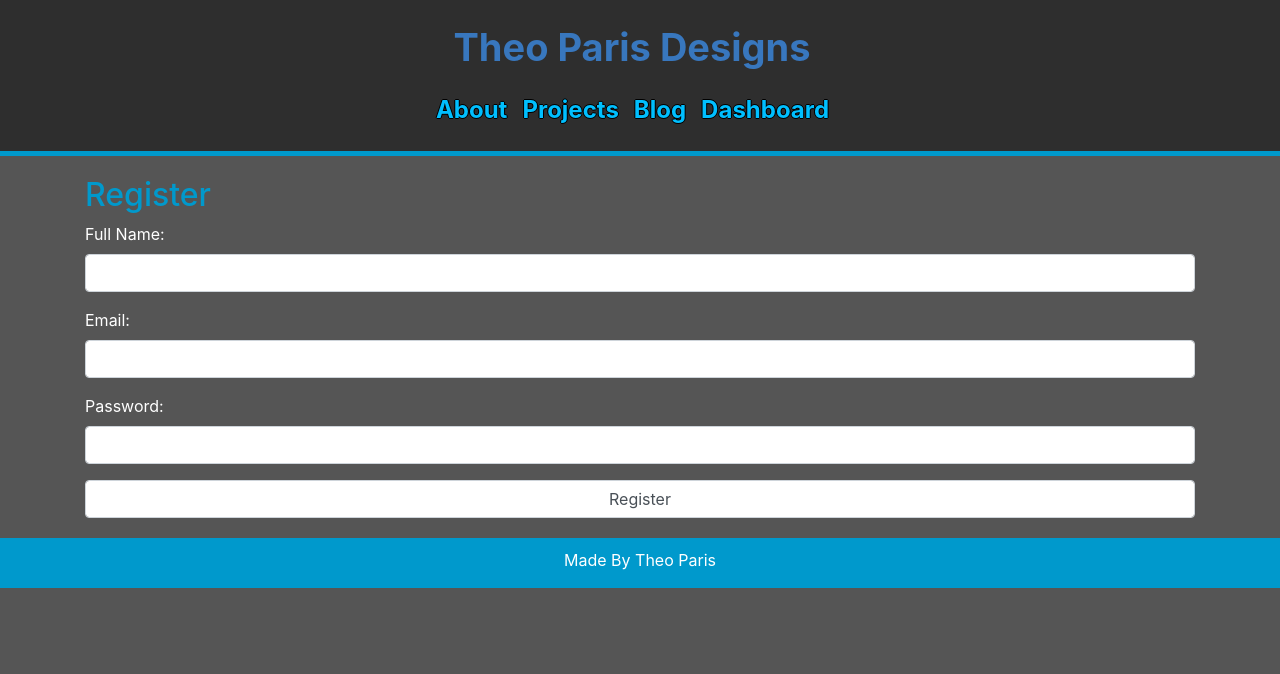
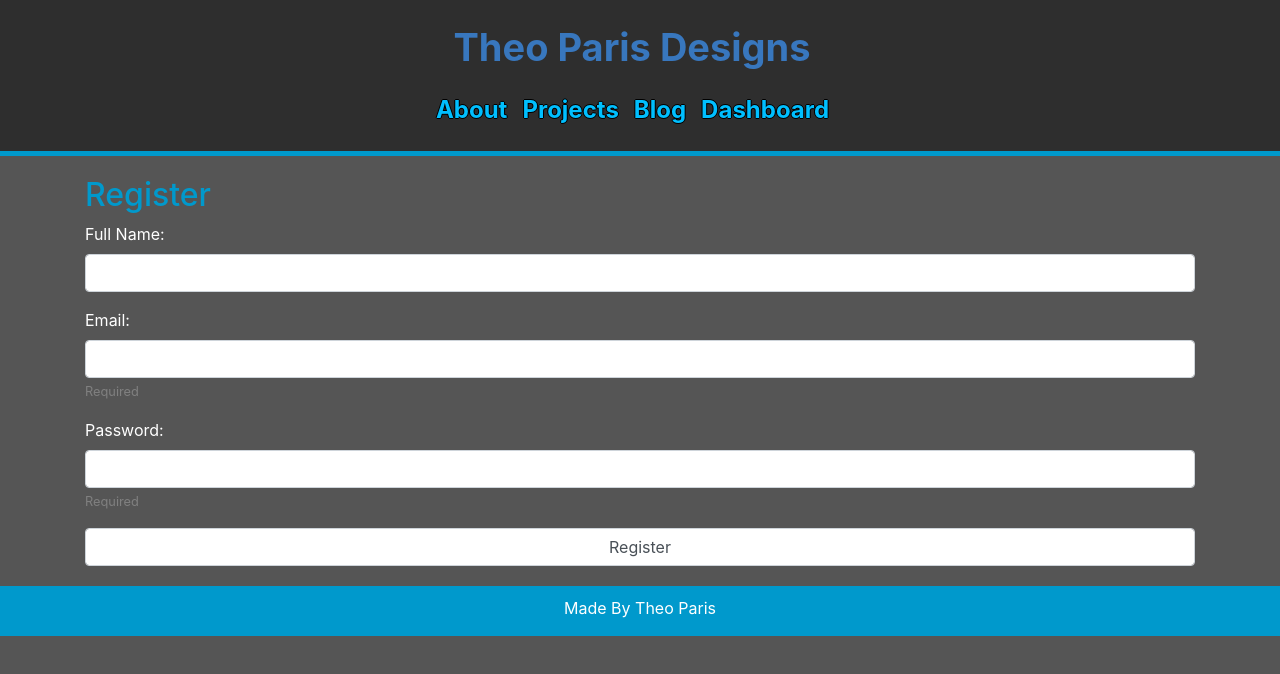
Before and after one commit to theoparis/website-old, a React (Create React App) app: page /register in a window 1280 px wide. Shown: the top 674 px of the page. Built offline with nearby package versions, Linux system fonts and the light colour scheme; no server answers.

Commit message:
fixed rquired text

```diff
--- a/src/components/Auth/Register.tsx
+++ b/src/components/Auth/Register.tsx
@@ -56,7 +56,7 @@ export class Register extends Component<
                                     onChange={this.handleUsernameChange}
                                     required
                                 />
-                                <small placeholder="Required" />
+                                <small style={{ color: "grey" }}>Required</small>
                             </Form.Group>
                             <Form.Group>
                                 <Form.Label>Password:</Form.Label>
@@ -66,7 +66,9 @@ export class Register extends Component<
                                     onChange={this.handlePasswordChange}
                                     required
                                 />{" "}
-                                <small placeholder="Required" />
+                                <small style={{ color: "grey" }}>
+                                    Required
+                                </small>
                             </Form.Group>
                             <Form.Control type="submit" value="Register" />
                         </Form>
```
